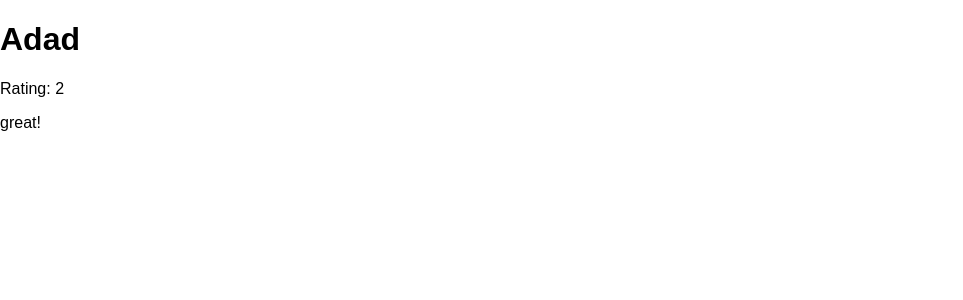
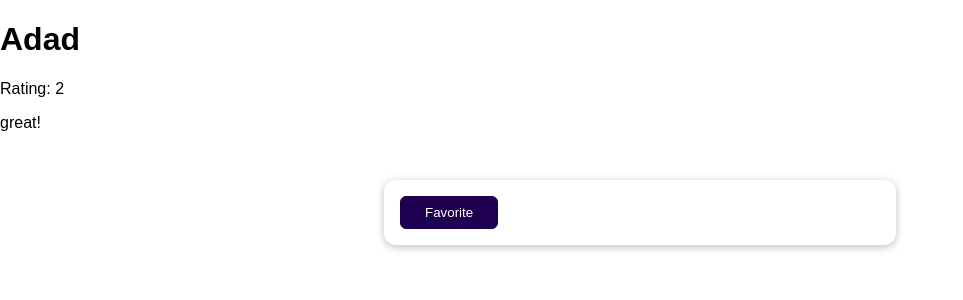
Before and after one commit to ad-bak/django-forms, a Django app: page /reviews/1 in a window 1280 px wide. Shown: the top 300 px of the page, without its empty margins (0-963 px from the left). Run offline with Django 4.2, Linux system fonts and the light colour scheme; data comes from the database, SQL or seed files in the repository; both versions use the stored data as it was before the commit.

Commit message:
finished

```diff
--- a/reviews/templates/reviews/single_review.html
+++ b/reviews/templates/reviews/single_review.html
@@ -8,4 +8,16 @@
    <h1>{{review.user_name}}</h1>
    <p>Rating: {{review.rating}} </p>
    <p>{{review.review_text}}</p>
+
+   {% if  is_favorite %}
+      <p>This is my favorite!</p>
+   {% else %}
+      <form action="/reviews/favorite" method="POST">
+         {% csrf_token %}
+         <input type="hidden" name="review_id" value="{{review.id}}">
+         <button>Favorite</button>
+      </form>
+   {% endif %}
+
+
 {% endblock content %}
--- a/reviews/urls.py
+++ b/reviews/urls.py
@@ -5,5 +5,6 @@ urlpatterns = [
     path("", views.ReviewView.as_view()),
     path("thank-you", views.ThankYouView.as_view()),
     path("reviews", views.ReviewsListView.as_view()),
+    path("reviews/favorite", views.AddFavoriteView.as_view()),
     path("reviews/<int:pk>", views.SingleReviewView.as_view(), name="single-review"),
 ]
--- a/reviews/views.py
+++ b/reviews/views.py
@@ -41,3 +41,18 @@ class ReviewsListView(ListView):
 class SingleReviewView(DetailView):
     template_name = "reviews/single_review.html"
     model = Review
+
+    def get_context_data(self, **kwargs):
+        context = super().get_context_data(**kwargs)
+        loaded_review = self.object
+        request = self.request
+        favorite_id = request.session.get("favorite_review")
+        context["is_favorite"] = favorite_id == str(loaded_review.id)
+        return context
+
+
+class AddFavoriteView(View):
+    def post(self, request):
+        review_id = request.POST["review_id"]
+        request.session["favorite_review"] = review_id
+        return HttpResponseRedirect("/reviews/" + review_id)
```
Also changed, not shown: db.sqlite3 (deleted).
